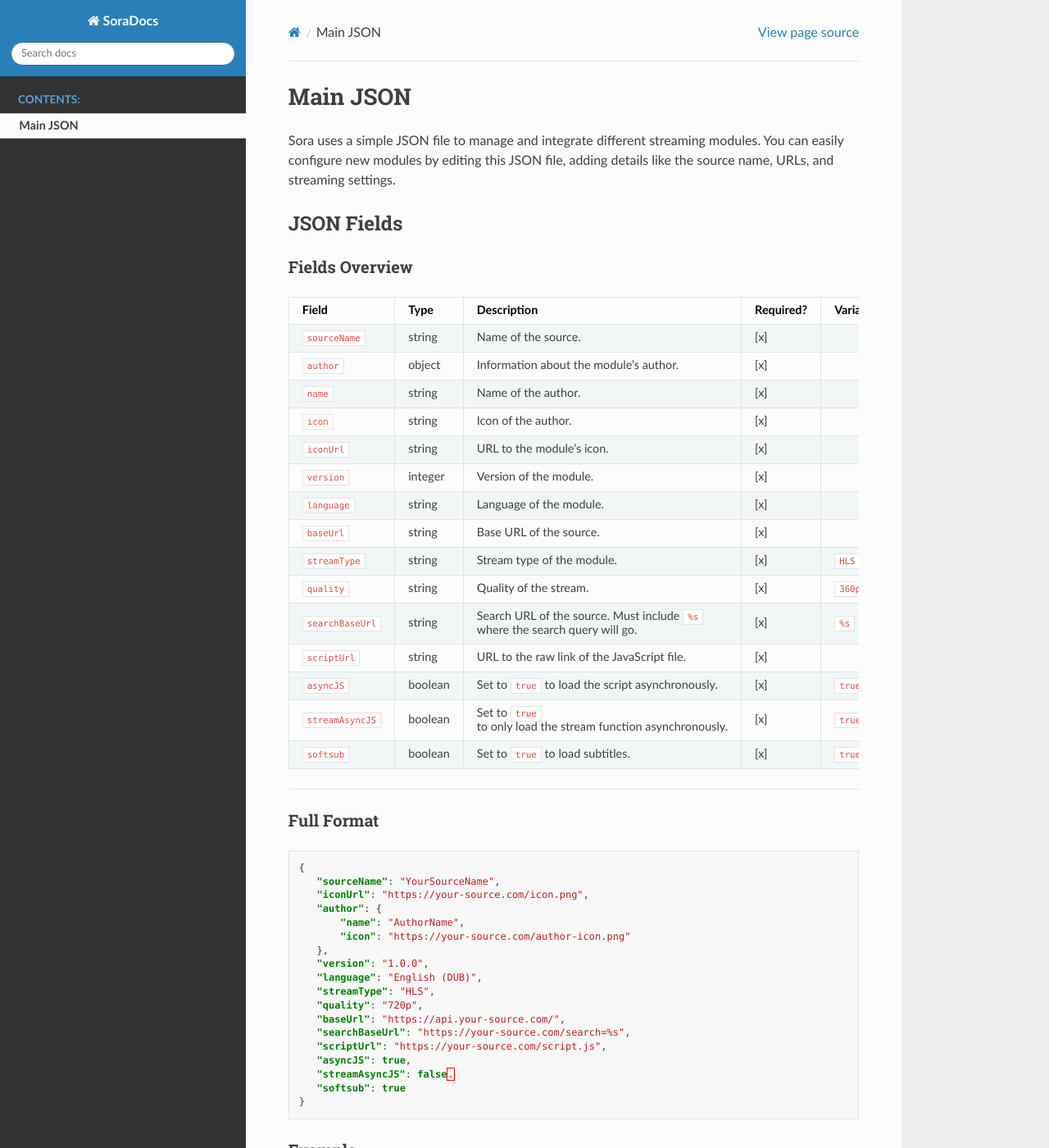
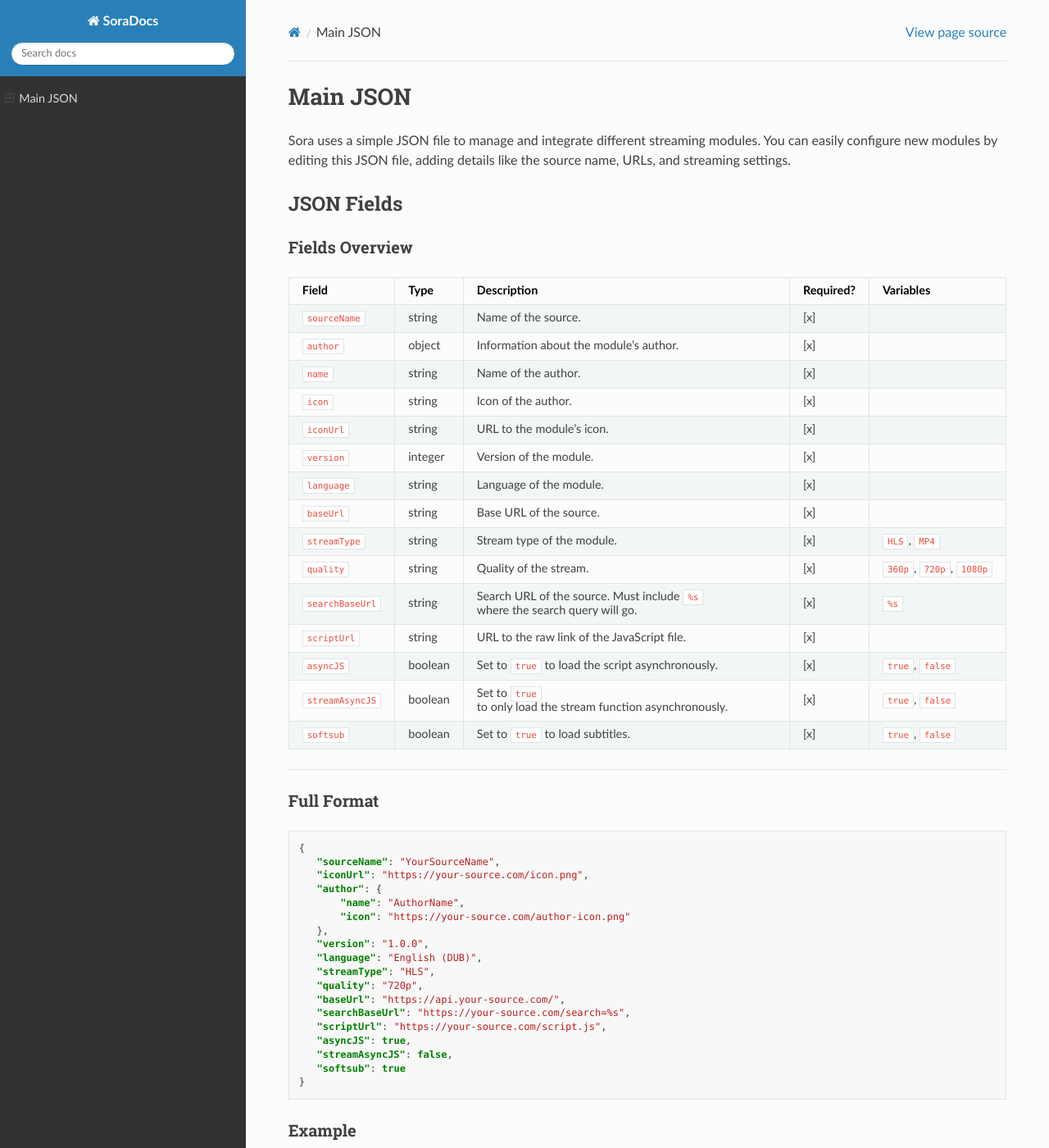
Before and after one commit to 50n50/soradocs, a Sphinx documentation site: the page built from docs/files/mainjson.md, in a window 1280 px wide and 1400 px high. Shown: the whole window at 82% size. Built offline with Sphinx 7.4.7 and the Read the Docs theme 3.1.0, drawn with Linux system fonts in a browser that asks for light colours.

Commit message:
Adjust right space

````diff
--- /dev/null
+++ b/docs/_static/custom.css
@@ -0,0 +1,4 @@
+/* Increase the content width */
+.wy-nav-content {
+    max-width: 100% !important;
+}
--- a/docs/conf.py
+++ b/docs/conf.py
@@ -29,8 +29,4 @@
 
 html_theme = 'sphinx_rtd_theme'
 html_static_path = ['_static']
-html_theme_options = {
-    "collapse_navigation": False,  # Ensures the menu does not collapse
-    "navigation_depth": 1,  # Adjusts menu depth
-    "sticky_navigation": False,  # Disables the sticky flyout behavior
-}
+html_css_files = ['custom.css']
--- a/docs/files/mainjson.md
+++ b/docs/files/mainjson.md
@@ -43,7 +43,7 @@
    "searchBaseUrl": "https://your-source.com/search=%s",
    "scriptUrl": "https://your-source.com/script.js",
    "asyncJS": true,
-   "streamAsyncJS": false.
+   "streamAsyncJS": false,
    "softsub": true
 }
 ```
--- a/docs/index.rst
+++ b/docs/index.rst
@@ -11,6 +11,4 @@
 
 .. toctree::
    :maxdepth: 2
-   :caption: Contents:
-
    files/mainjson.md
````
